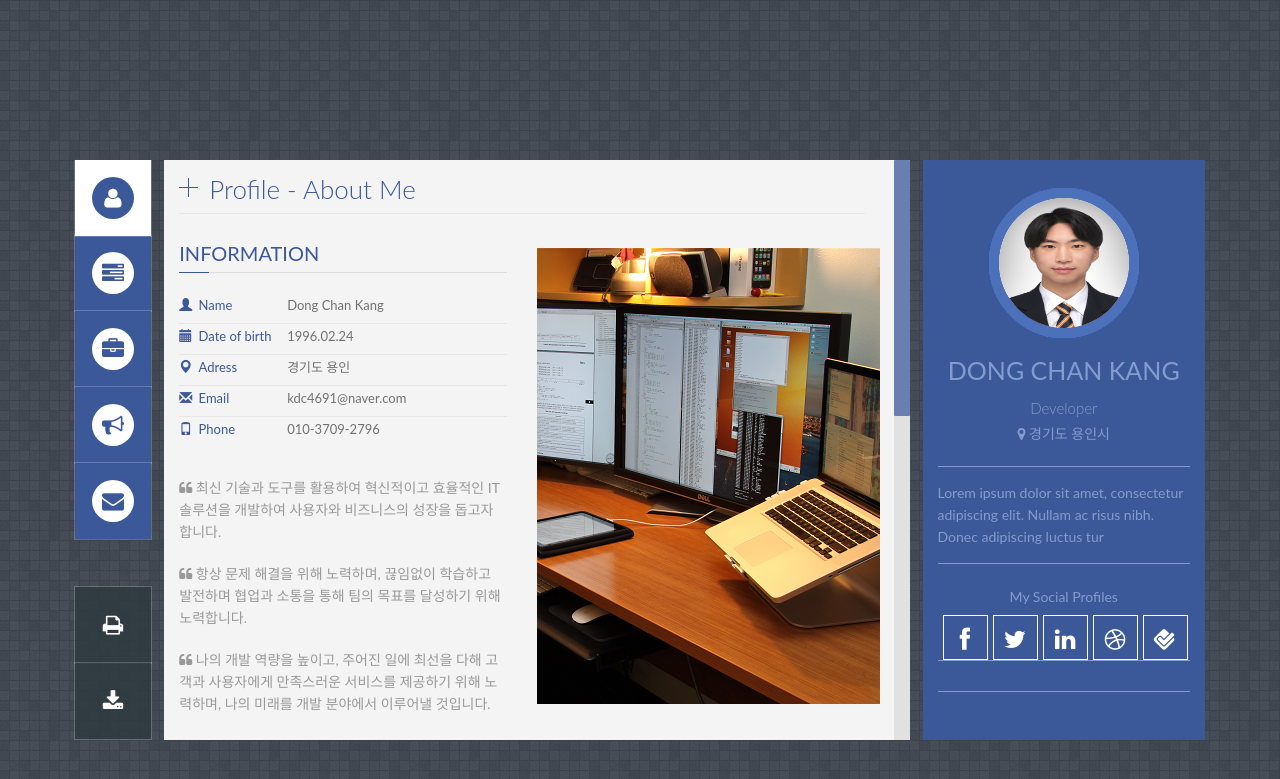
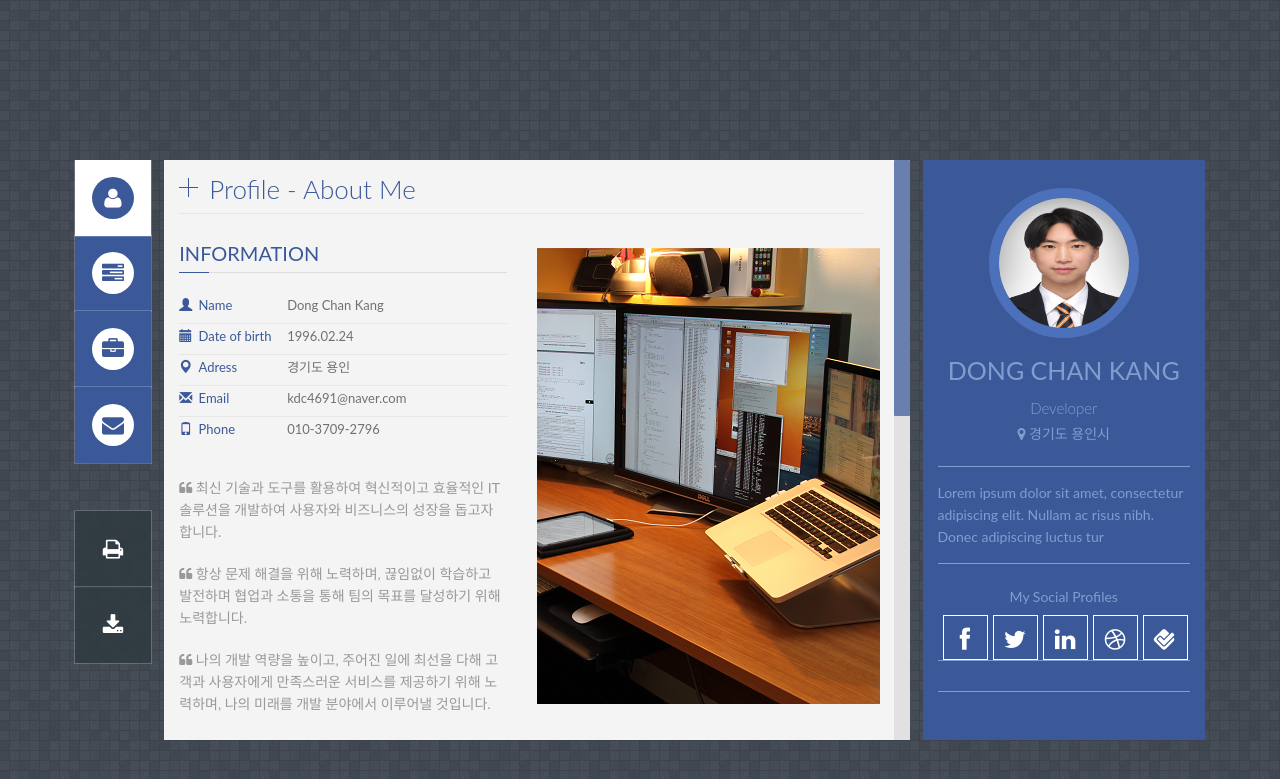
Before and after one commit to kdc4691/kdc4691.github.io, a Jekyll site: the page built from index.html, in a window 1280 px wide. Shown: the top 779 px of the page. Built offline with Jekyll 4.4.1, drawn with Linux system fonts in a browser that asks for light colours; some web fonts are replaced.

Commit message:
delete blog and main profile image

```diff
--- a/index.html
+++ b/index.html
@@ -45,14 +45,14 @@
 
          <div class="image-holder one" id="pic_prof_1" style="display:block">
 
-                <img class="head-image up circle" src="images/img/up.png" width="150" height="150" alt="" />
+                <!-- <img class="head-image up circle" src="images/img/up.png" width="150" height="150" alt="" />
                 <img class="head-image up-left circle" src="images/img/upleft.png" width="150" height="150" alt="" />
                 <img class="head-image left circle" src="images/img/left.png" width="150" height="150" alt="" />
                 <img class="head-image down-left circle" src="images/img/downleft.png" width="150" height="150" alt="" />
                 <img class="head-image down circle" src="images/img/down.png" width="150" height="150" alt="" />
                 <img class="head-image down-right circle" src="images/img/downright.png" width="150" height="150" alt="" />
                 <img class="head-image right circle" src="images/img/right.png" width="150" height="150" alt="" />
-                <img class="head-image up-right circle" src="images/img/upright.png" width="150" height="150" alt="" />
+                <img class="head-image up-right circle" src="images/img/upright.png" width="150" height="150" alt="" /> -->
                 <img class="head-image front circle" src="images/img/front.png" width="150" height="150" alt="" />
 
         </div>
@@ -132,10 +132,10 @@
             <i class="fa fa-briefcase icon_menu"></i>
         </li>
 
-        <li class="tabs-blog hi-icon-wrap hi-icon-effect-5 hi-icon-effect-5a" data-tab-name="blog">
+        <!-- <li class="tabs-blog hi-icon-wrap hi-icon-effect-5 hi-icon-effect-5a" data-tab-name="blog">
             <span class="tite-list">blog</span>
             <i class="fa fa-bullhorn icon_menu"></i>
-        </li>
+        </li> -->
 
         <li class="tabs-contact hi-icon-wrap hi-icon-effect-5 hi-icon-effect-5a" data-tab-name="contact" style="margin-bottom: 48px !important;">
             <span class="tite-list">contact</span>
```
